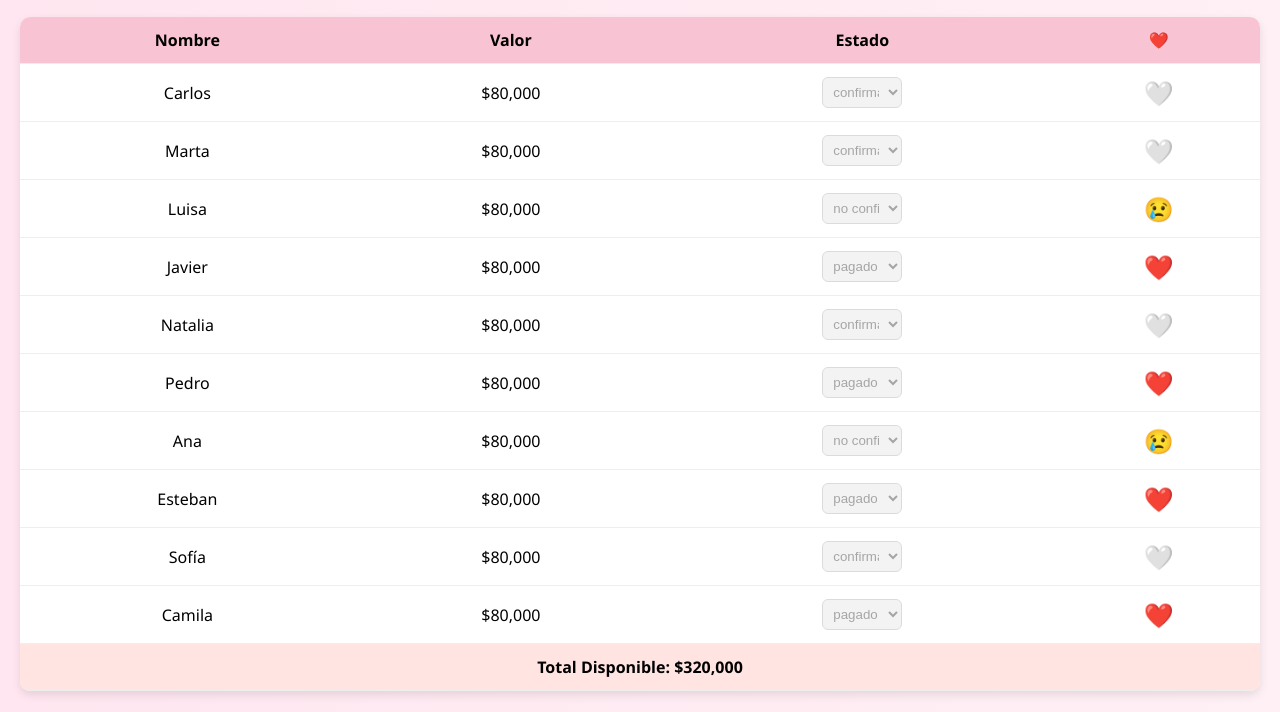
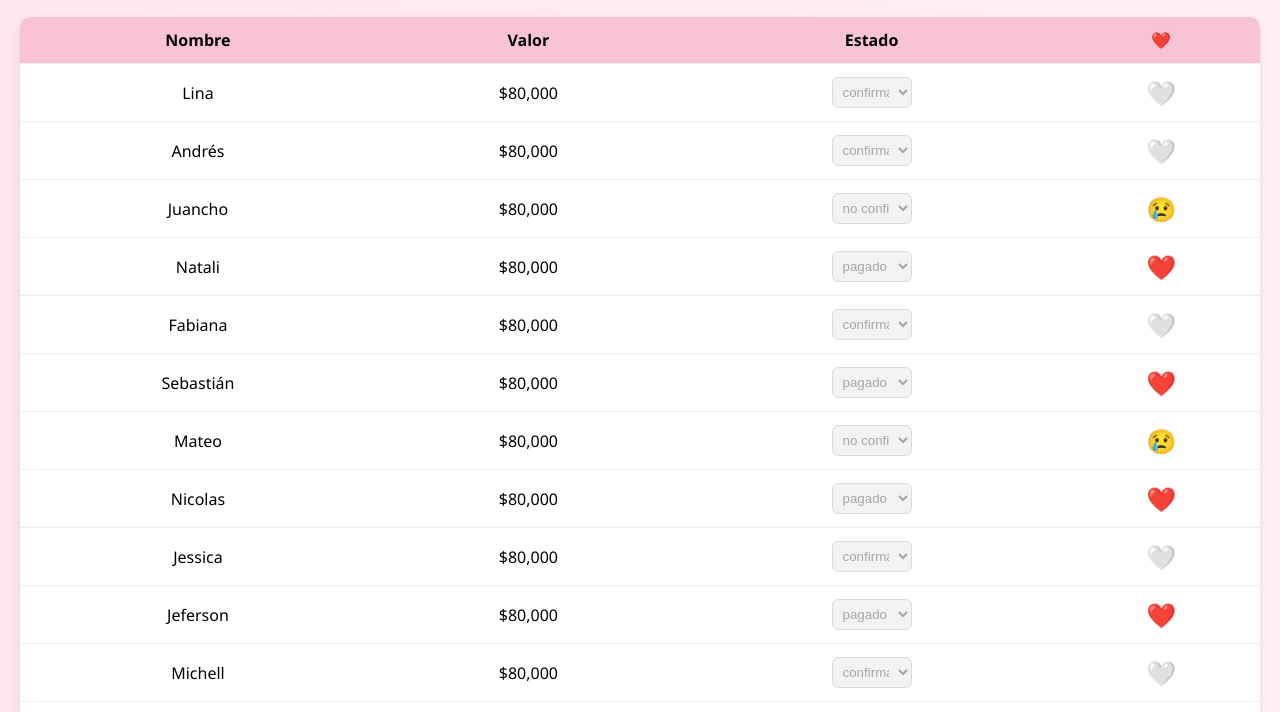
Before and after one commit to NicolaSpectrum/birdtday-teresita, a plain HTML site: page index.html in a window 1280 px wide. Shown: the part 223-935 px from the top of the page. Drawn offline with Linux system fonts and the light colour scheme.

Commit message:
Update index.html

```diff
--- a/index.html
+++ b/index.html
@@ -195,18 +195,20 @@
 
   <script>
     // Valores iniciales en un arreglo (Beneficiarios y Actividades)
-    const beneficiarios = [
-      { nombre: 'Carlos', valor: 80000, estado: 'confirmado' },
-      { nombre: 'Marta', valor: 80000, estado: 'confirmado' },
-      { nombre: 'Luisa', valor: 80000, estado: 'no confirmado' },
-      { nombre: 'Javier', valor: 80000, estado: 'pagado' },
-      { nombre: 'Natalia', valor: 80000, estado: 'confirmado' },
-      { nombre: 'Pedro', valor: 80000, estado: 'pagado' },
-      { nombre: 'Ana', valor: 80000, estado: 'no confirmado' },
-      { nombre: 'Esteban', valor: 80000, estado: 'pagado' },
-      { nombre: 'Sofía', valor: 80000, estado: 'confirmado' },
-      { nombre: 'Camila', valor: 80000, estado: 'pagado' }
-    ];
+   const beneficiarios = [
+  { nombre: 'Lina', valor: 80000, estado: 'confirmado' },
+  { nombre: 'Andrés', valor: 80000, estado: 'confirmado' },
+  { nombre: 'Juancho', valor: 80000, estado: 'no confirmado' },
+  { nombre: 'Natali', valor: 80000, estado: 'pagado' },
+  { nombre: 'Fabiana', valor: 80000, estado: 'confirmado' },
+  { nombre: 'Sebastián', valor: 80000, estado: 'pagado' },
+  { nombre: 'Mateo', valor: 80000, estado: 'no confirmado' },
+  { nombre: 'Nicolas', valor: 80000, estado: 'pagado' },
+  { nombre: 'Jessica', valor: 80000, estado: 'confirmado' },
+  { nombre: 'Jeferson', valor: 80000, estado: 'pagado' },
+  { nombre: 'Michell', valor: 80000, estado: 'confirmado' },
+  { nombre: 'Angily', valor: 80000, estado: 'no confirmado' }
+];
 
     const actividades = [
       { actividad: 'Mariachis', presupuesto: 500000, ejecutado: 0 },
```
